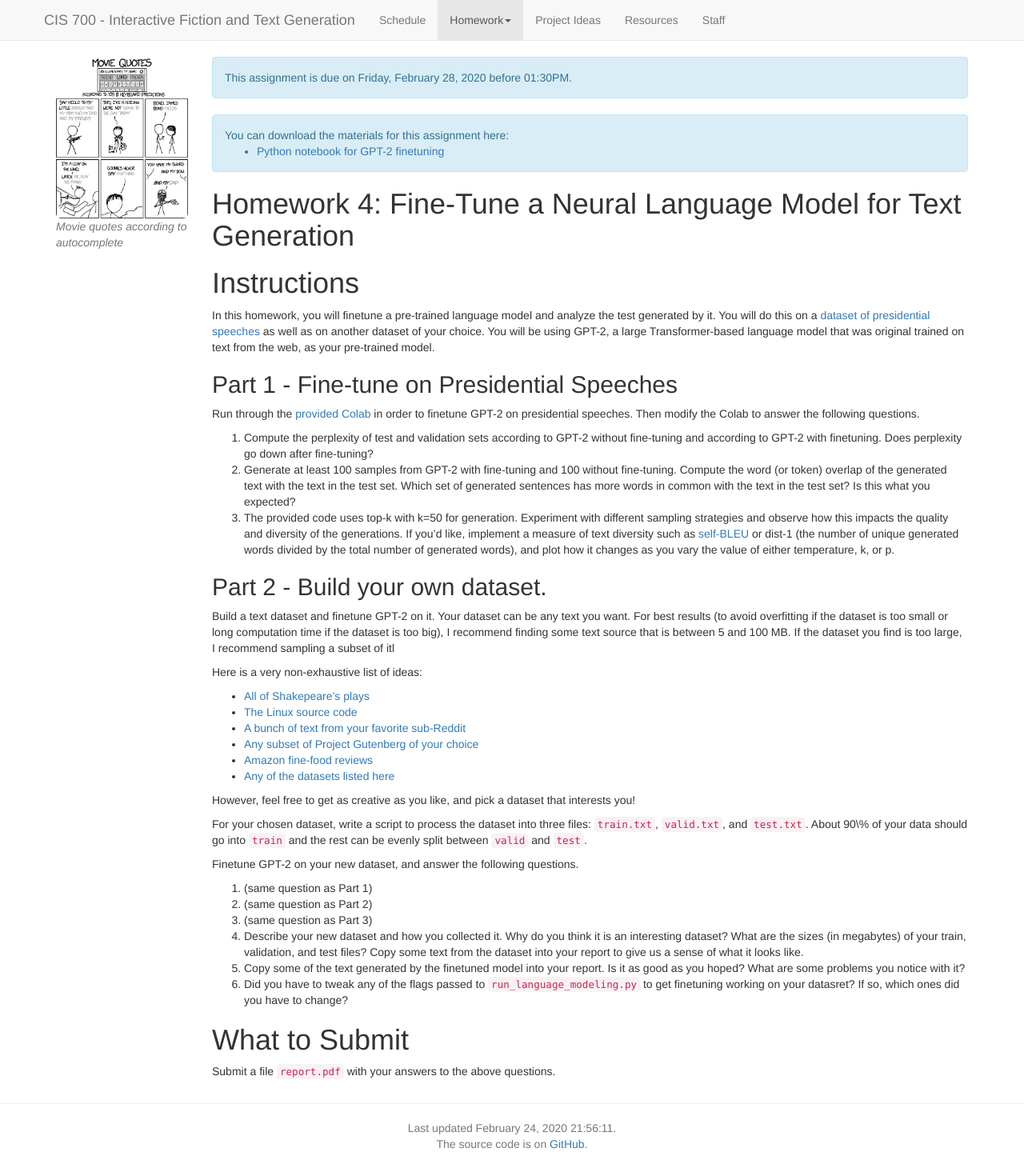
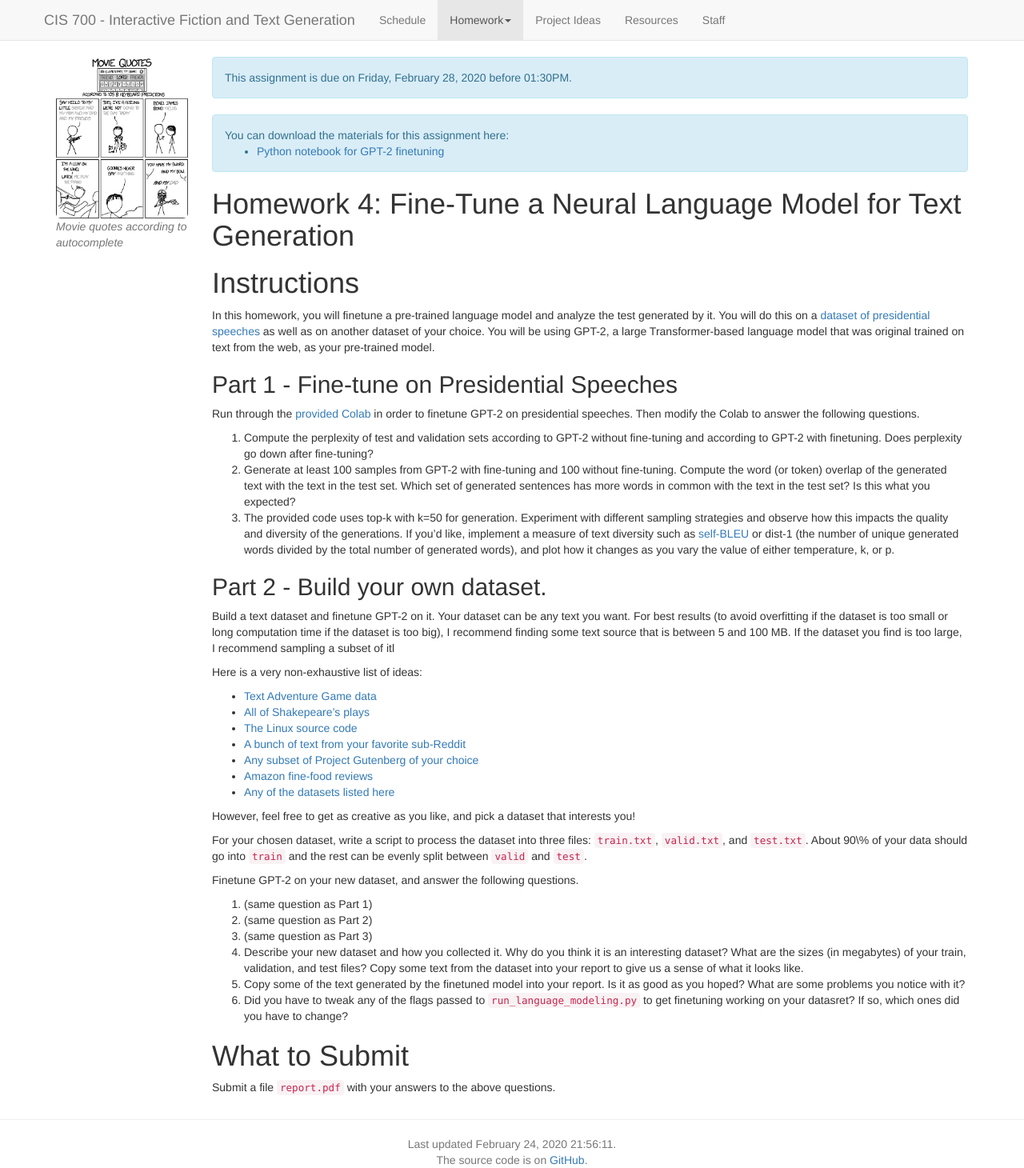
Before and after one commit to interactive-fiction-class/interactive-fiction-class.github.io, a Jekyll site: the page built from homeworks/language-model/language-model.md, in a window 1280 px wide. Shown: the whole page at 80% size. Built offline with Jekyll 4.4.1, drawn with Linux system fonts in a browser that asks for light colours; nearby versions of some CDN libraries; a script that is not in the unit is left out.

Commit message:
Update language-model.md

```diff
--- a/homeworks/language-model/language-model.md
+++ b/homeworks/language-model/language-model.md
@@ -73,6 +73,7 @@ Build a text dataset and finetune GPT-2 on it. Your dataset can be any text you
 
 Here is a very non-exhaustive list of ideas:
 
+* [Text Adventure Game data](https://github.com/interactive-fiction-class/interactive-fiction-class.github.io/blob/master/homeworks/language-model/text_adventures_test.txt)
 * [All of Shakepeare's plays](https://lexically.net/wordsmith/support/shakespeare.html)
 * [The Linux source code](https://github.com/torvalds/linux)
 * [A bunch of text from your favorite sub-Reddit](https://www.storybench.org/how-to-scrape-reddit-with-python/)
```
